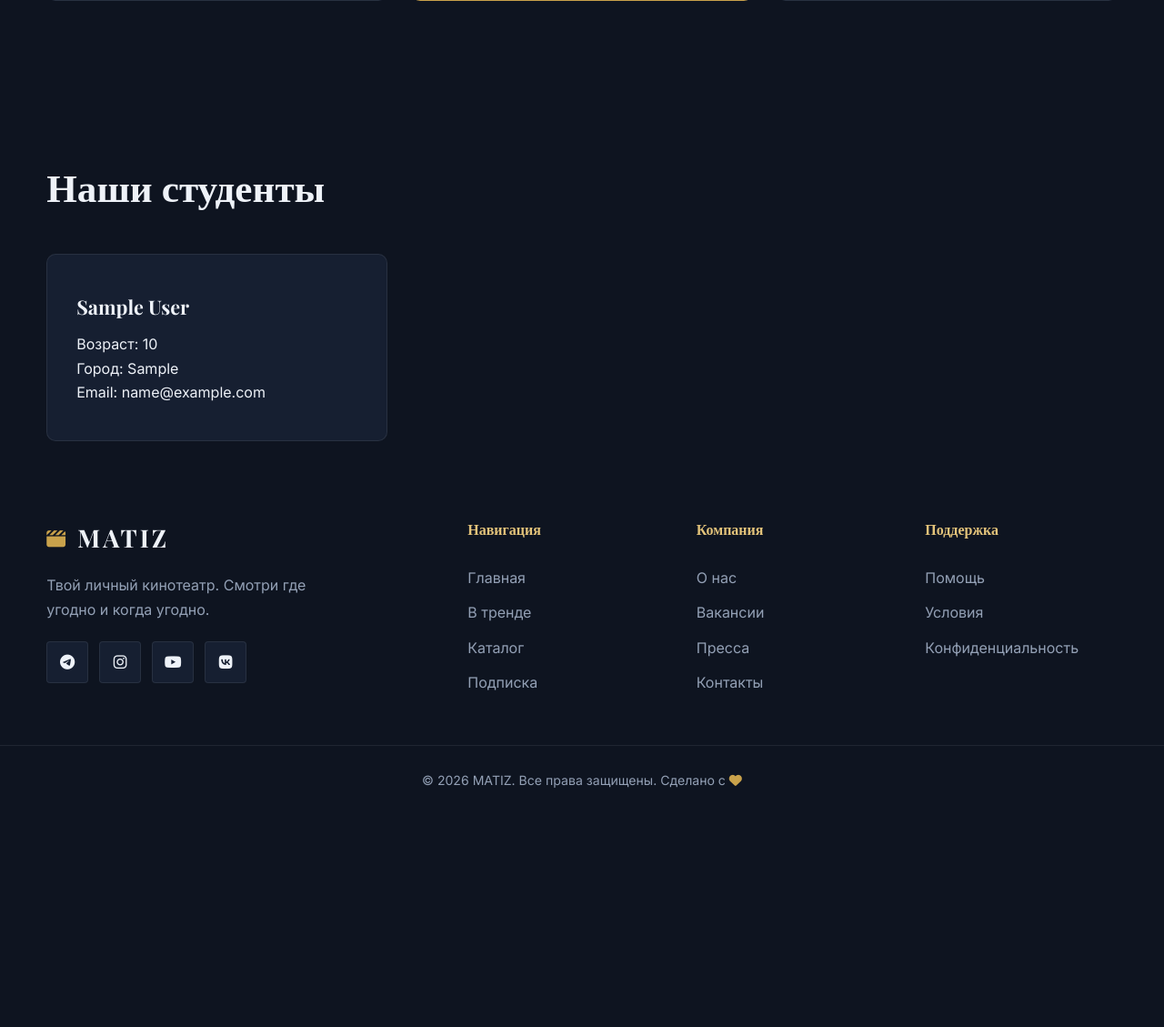
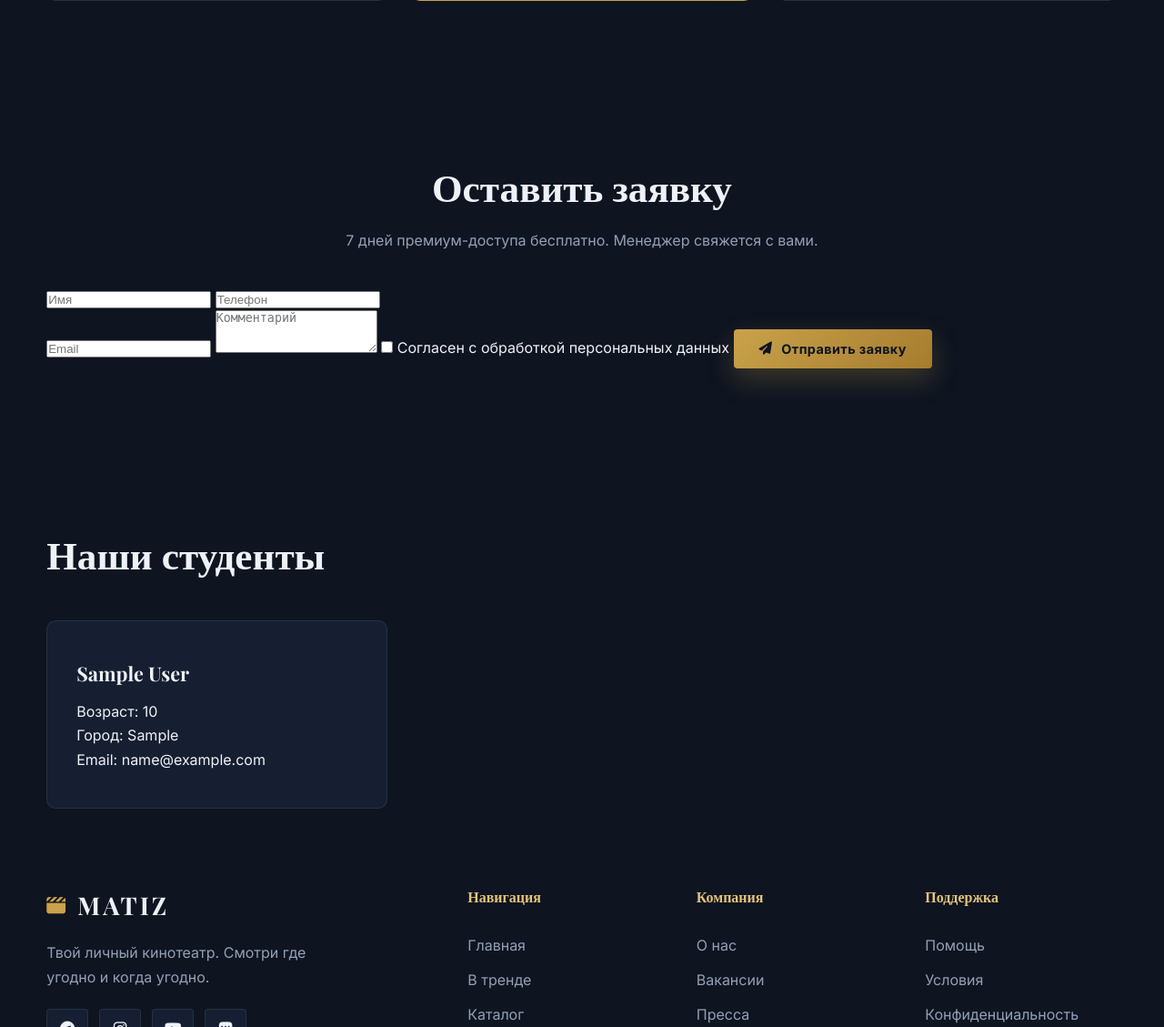
Before and after one commit to aziza0-crypto/Love, a Django app: template templates/index.html in a window 1280 px wide. Shown: the part 4897-6026 px from the top of the page at 91% size. Before the commit the page ends 5763 px from the top, so only its background shows below. Run offline with Django 5.2, Linux system fonts and the light colour scheme; the template is opened without the code that fills it: values that come from a table or form of the project are taken from there, others are empty; tables that the repository leaves empty hold one stand-in row (values such as "Sample post").

Commit message:
DZ7 POST application form

```diff
--- a/apps/nurai/models.py
+++ b/apps/nurai/models.py
@@ -34,3 +34,45 @@ class Student(models.Model):
 
     def __str__(self):
         return self.name
+
+
+
+class Application(models.Model):
+
+    name = models.CharField(
+        max_length=100,
+        verbose_name="Имя"
+    )
+
+    phone = models.CharField(
+        max_length=20,
+        verbose_name="Телефон"
+    )
+
+    email = models.EmailField(
+        verbose_name="Email"
+    )
+
+    comment = models.TextField(
+        blank=True,
+        verbose_name="Комментарий"
+    )
+
+    agree = models.BooleanField(
+        default=False,
+        verbose_name="Согласие"
+    )
+
+    created_at = models.DateTimeField(
+        auto_now_add=True,
+        verbose_name="Дата заявки"
+    )
+
+
+    class Meta:
+        verbose_name = "Заявка"
+        verbose_name_plural = "Заявки"
+
+
+    def __str__(self):
+        return self.name
--- a/templates/index.html
+++ b/templates/index.html
@@ -193,8 +193,70 @@
     </div>
   </section>
 
-  <!-- ФУТЕР -->
- <!-- СТУДЕНТЫ ИЗ БАЗЫ -->
+
+
+ <!-- ЗАЯВКА -->
+<section class="section" id="apply">
+
+<div class="container">
+
+<div class="section__head section__head--center">
+
+<h2 class="section__title">Оставить заявку</h2>
+
+<p class="section__sub">
+7 дней премиум-доступа бесплатно. Менеджер свяжется с вами.
+</p>
+
+</div>
+
+
+<form class="apply-form" method="POST">
+
+{% csrf_token %}
+
+<div class="apply-form__row">
+
+<input type="text" name="name" placeholder="Имя" required />
+
+<input type="tel" name="phone" placeholder="Телефон" required />
+
+</div>
+
+
+<input type="email" name="email" placeholder="Email" required />
+
+
+<textarea
+name="comment"
+rows="3"
+placeholder="Комментарий">
+</textarea>
+
+
+<label class="apply-check">
+
+<input type="checkbox" name="agree" required />
+
+<span>
+Согласен с обработкой персональных данных
+</span>
+
+</label>
+
+
+<button type="submit" class="btn btn--primary">
+<i class="fas fa-paper-plane"></i>
+Отправить заявку
+</button>
+
+
+</form>
+
+
+</div>
+
+</section>
 <section class="section">
     <div class="container">
 
```
Also changed, not shown: apps/nurai/admin.py (+13 -0 lines), apps/nurai/views.py (+18 -4 lines), apps/nurai/migrations/0002_application.py (added).
